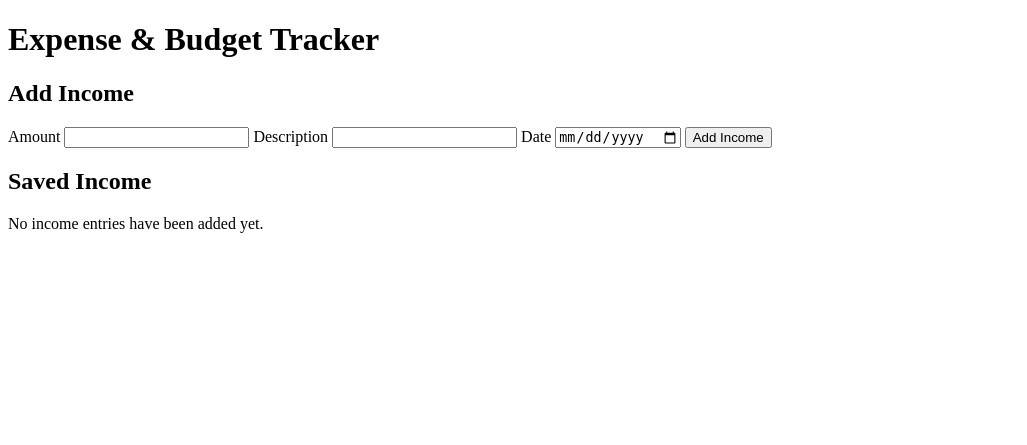
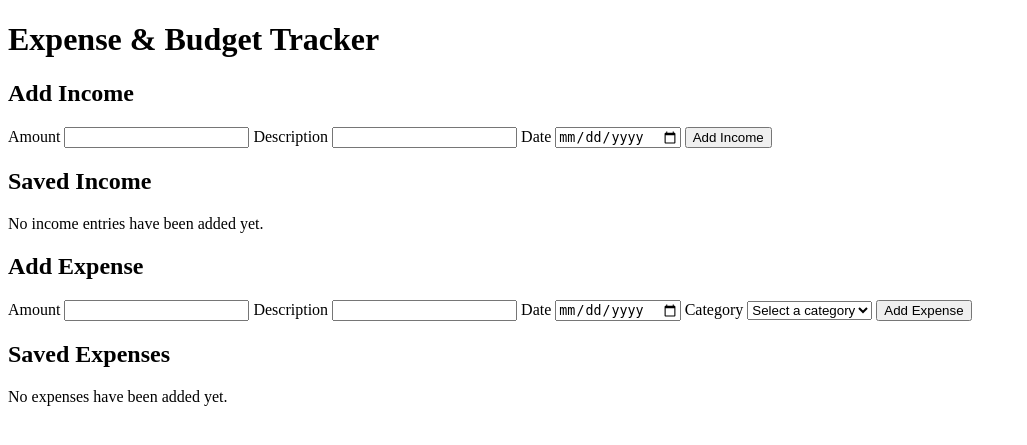
Before and after one commit to annalena-project/expense-budget-tracker, a Flask app: page / in a window 1280 px wide. Shown: the top 445 px of the page, without its empty margins (0-1027 px from the left). Run offline with Flask 3, Linux system fonts and the light colour scheme.

Commit message:
Add expense form with categories, validation, and saved expense table

```diff
--- a/app.py
+++ b/app.py
@@ -7,6 +7,15 @@ from flask import render_template, request
 # Create the Flask application and a temporary in-memory list for income entries.
 app = Flask(__name__)
 income_entries = []
+expense_entries = []
+expense_categories = [
+    "Food",
+    "Housing",
+    "Transportation",
+    "Shopping",
+    "Entertainment",
+    "Other",
+]
 
 
 # Show the form on GET requests and process it when it is submitted with POST.
@@ -55,4 +64,64 @@ def home():
         confirmation=confirmation,
         form_values=form_values,
         income_entries=income_entries,
+        expense_errors=[],
+        expense_confirmation=None,
+        expense_form_values={"amount": "", "description": "", "date": "", "category": ""},
+        expense_entries=expense_entries,
+        expense_categories=expense_categories,
     )
+
+
+@app.route("/add-expense", methods=["POST"])
+def add_expense():
+    """Validate an expense form submission and save it temporarily."""
+    errors = []
+    confirmation = None
+    form_values = {
+        "amount": request.form.get("amount", "").strip(),
+        "description": request.form.get("description", "").strip(),
+        "date": request.form.get("date", "").strip(),
+        "category": request.form.get("category", "").strip(),
+    }
+
+    try:
+        amount = Decimal(form_values["amount"])
+        if not amount.is_finite() or amount <= 0:
+            errors.append("Enter an expense amount greater than zero.")
+    except InvalidOperation:
+        errors.append("Enter a valid expense amount.")
+
+    if not form_values["description"]:
+        errors.append("Enter a description.")
+
+    try:
+        expense_date = datetime.strptime(form_values["date"], "%Y-%m-%d").date()
+    except ValueError:
+        errors.append("Enter a valid date.")
+
+    if form_values["category"] not in expense_categories:
+        errors.append("Choose a valid expense category.")
+
+    if not errors:
+        expense_entries.append(
+            {
+                "amount": amount,
+                "description": form_values["description"],
+                "date": expense_date,
+                "category": form_values["category"],
+            }
+        )
+        confirmation = f"Expense of ${amount:.2f} was added successfully."
+
+    return render_template(
+        "index.html",
+        errors=[],
+        confirmation=None,
+        form_values={"amount": "", "description": "", "date": ""},
+        income_entries=income_entries,
+        expense_errors=errors,
+        expense_confirmation=confirmation,
+        expense_form_values=form_values,
+        expense_entries=expense_entries,
+        expense_categories=expense_categories,
+    )
--- a/templates/index.html
+++ b/templates/index.html
@@ -78,6 +78,94 @@
         {% else %}
             <p>No income entries have been added yet.</p>
         {% endif %}
+
+        <h2>Add Expense</h2>
+
+        {% if expense_errors %}
+            <ul role="alert">
+                {% for error in expense_errors %}
+                    <li>{{ error }}</li>
+                {% endfor %}
+            </ul>
+        {% endif %}
+
+        {% if expense_confirmation %}
+            <p role="status">{{ expense_confirmation }}</p>
+        {% endif %}
+
+        <form method="post" action="{{ url_for('add_expense') }}">
+            <label for="expense-amount">Amount</label>
+            <input
+                id="expense-amount"
+                name="amount"
+                type="number"
+                min="0.01"
+                step="0.01"
+                value="{{ expense_form_values.amount }}"
+                required
+            >
+
+            <label for="expense-description">Description</label>
+            <input
+                id="expense-description"
+                name="description"
+                type="text"
+                value="{{ expense_form_values.description }}"
+                required
+            >
+
+            <label for="expense-date">Date</label>
+            <input
+                id="expense-date"
+                name="date"
+                type="date"
+                value="{{ expense_form_values.date }}"
+                required
+            >
+
+            <label for="expense-category">Category</label>
+            <select id="expense-category" name="category" required>
+                <option value="" disabled {% if not expense_form_values.category %}selected{% endif %}>
+                    Select a category
+                </option>
+                {% for category in expense_categories %}
+                    <option
+                        value="{{ category }}"
+                        {% if expense_form_values.category == category %}selected{% endif %}
+                    >
+                        {{ category }}
+                    </option>
+                {% endfor %}
+            </select>
+
+            <button type="submit">Add Expense</button>
+        </form>
+
+        <h2>Saved Expenses</h2>
+        {% if expense_entries %}
+            <table>
+                <thead>
+                    <tr>
+                        <th>Amount</th>
+                        <th>Description</th>
+                        <th>Date</th>
+                        <th>Category</th>
+                    </tr>
+                </thead>
+                <tbody>
+                    {% for entry in expense_entries %}
+                        <tr>
+                            <td>${{ "%.2f"|format(entry.amount) }}</td>
+                            <td>{{ entry.description }}</td>
+                            <td>{{ entry.date }}</td>
+                            <td>{{ entry.category }}</td>
+                        </tr>
+                    {% endfor %}
+                </tbody>
+            </table>
+        {% else %}
+            <p>No expenses have been added yet.</p>
+        {% endif %}
     </main>
 </body>
 </html>
```
